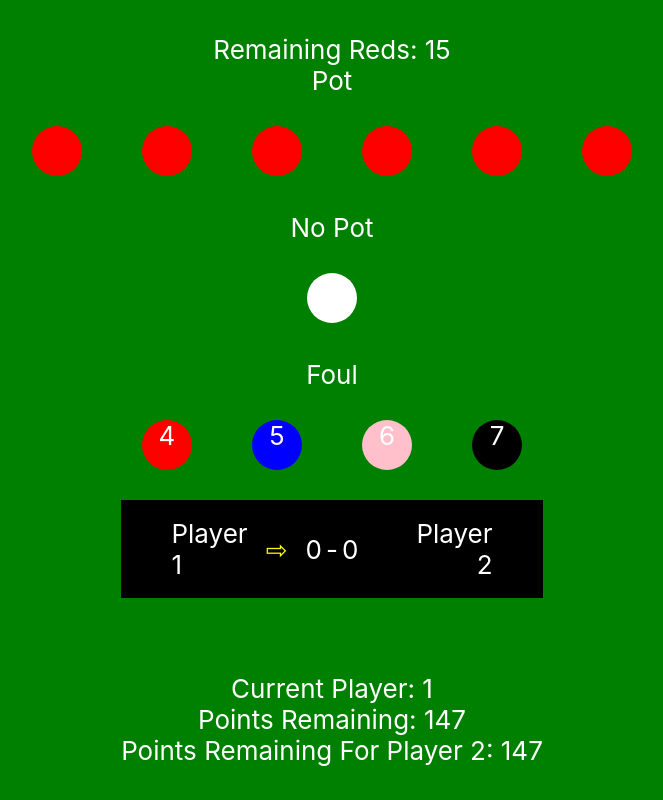
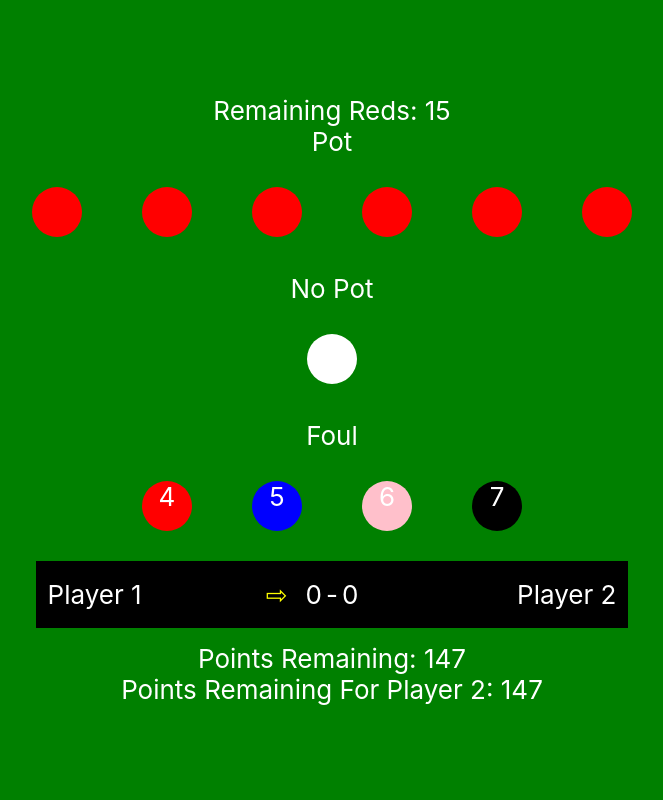
Before and after one commit to snerks/snooker-score01, a React (Create React App) app: page / in a window 1280 px wide. Shown: the whole page, without its empty margins (308-971 px from the left). Built offline with nearby package versions, Linux system fonts and the light colour scheme.

Commit message:
Format scoreboard

```diff
--- a/src/App.css
+++ b/src/App.css
@@ -80,6 +80,28 @@ button {
   padding-bottom: 15px;
 }
 
+@media only screen and (max-width: 600px) {
+  .player {
+    width: 60px;
+  }
+}
+
+@media only screen and (min-width: 600px) {
+  .player {
+    width: 200px;
+  }
+}
+
+.player1 {
+  text-align: left;
+  padding-left: 10px;
+}
+
+.player2 {
+  text-align: right;
+  padding-right: 10px;
+}
+
 .white {
   background-color: white;
 }
--- a/src/App.tsx
+++ b/src/App.tsx
@@ -265,13 +265,13 @@ const App = () => {
               </thead>
               <tbody>
                 <tr>
-                  <td style={{ width: 60, textAlign: 'left', paddingLeft: 10 }}>Player 1</td>
+                  <td className="player player1">Player 1</td>
                   <td style={{ width: 50, color: "yellow" }}>{<span>{playerNumber === 0 ? "⇨" : " "} </span>}</td>
                   <td><span>{playerPoints[0]}</span></td>
                   <td>-</td>
                   <td><span>{playerPoints[1]}</span></td>
                   <td style={{ width: 50, color: "yellow" }}>{<span> {playerNumber === 1 ? "⇦" : " "}</span>}</td>
-                  <td style={{ width: 60, textAlign: 'right', paddingRight: 10 }}>Player 2</td>
+                  <td className="player player2">Player 2</td>
                 </tr>
               </tbody>
             </table>
@@ -280,8 +280,8 @@ const App = () => {
           {/* <div>
             wasLastShotAFoul = [{wasLastShotAFoul ? "Yes" : "No"}]
           </div> */}
-          <div style={{ marginTop: 75 }}>
-            Current Player: <span>{playerNumber + 1}</span>
+          <div style={{ marginTop: 15 }}>
+            {/* Current Player: <span>{playerNumber + 1}</span> */}
             {areSnookersRequired() && <div style={{ backgroundColor: "orange" }}>Player {(playerNumber + 1) % 2 === 0 ? 1 : 2} : Snookers Required!!!!</div>}
           </div>
           {wasLastShotAFoul && <div><button onClickCapture={playAgain}>Player {getOtherPlayerNumber()} Play Again</button></div>}
```
Also changed, not shown: 1 other file (tests, documents, lock files or other folders).
